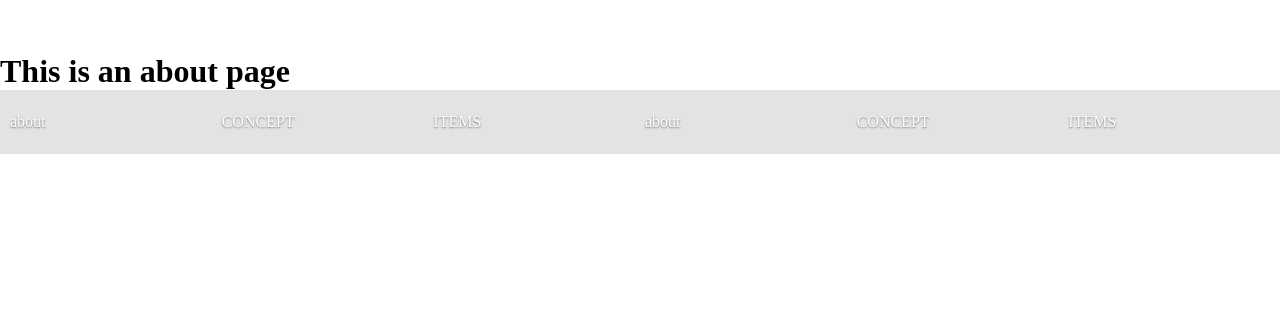
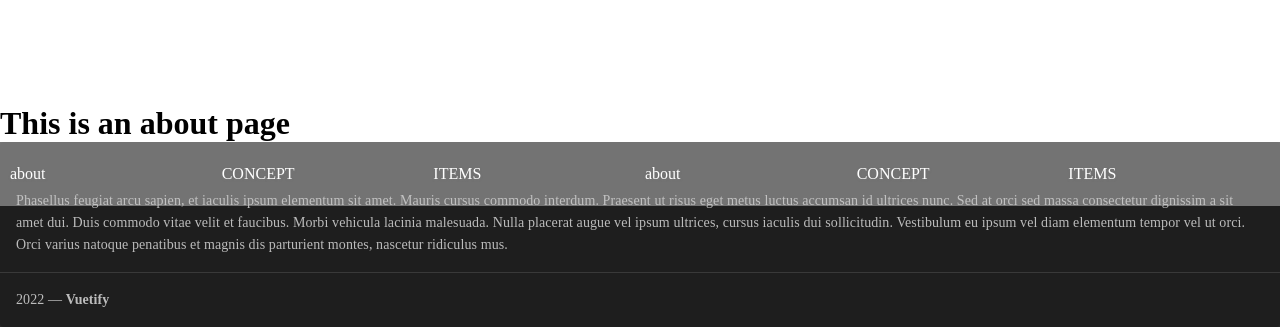
Before and after one commit to airrinakano/seed_project, a Vue app in the folder frontend/: page / in a window 1280 px wide. Shown: the part 747-1074 px from the top of the page. Before the commit the page ends 852 px from the top, so only its background shows below. Built offline with nearby package versions, Linux system fonts and the light colour scheme.

Commit message:
footer コンポーネント

```diff
--- a/frontend/src/App.vue
+++ b/frontend/src/App.vue
@@ -2,14 +2,17 @@
   <div id="app">
     <global-header></global-header>
     <router-view />
+    <global-footer />
   </div>
 </template>
 
 <script>
 import GlobalHeader from "@/components/GlobalHeader.vue";
+import GlobalFooter from "@//components/GlobalFooter.vue";
+
 export default {
   name: "App",
-  components: { GlobalHeader },
+  components: { GlobalHeader, GlobalFooter },
   data: () => ({}),
 };
 </script>
@@ -18,4 +21,7 @@ export default {
 * {
   font-family: 游ゴシック !important;
 }
+.v-application--wrap {
+  min-height: unset;
+}
 </style>
--- /dev/null
+++ b/frontend/src/components/GlobalFooter.vue
@@ -0,0 +1,69 @@
+<template>
+  <v-footer dark padless>
+    <v-card flat tile class="indigo lighten-1 white--text text-center">
+      <v-card-text>
+        <v-btn v-for="icon in icons" :key="icon" class="mx-4 white--text" icon>
+          <v-icon size="24px">
+            {{ icon }}
+          </v-icon>
+        </v-btn>
+      </v-card-text>
+
+      <v-card-text class="white--text pt-0">
+        Phasellus feugiat arcu sapien, et iaculis ipsum elementum sit amet.
+        Mauris cursus commodo interdum. Praesent ut risus eget metus luctus
+        accumsan id ultrices nunc. Sed at orci sed massa consectetur dignissim a
+        sit amet dui. Duis commodo vitae velit et faucibus. Morbi vehicula
+        lacinia malesuada. Nulla placerat augue vel ipsum ultrices, cursus
+        iaculis dui sollicitudin. Vestibulum eu ipsum vel diam elementum tempor
+        vel ut orci. Orci varius natoque penatibus et magnis dis parturient
+        montes, nascetur ridiculus mus.
+      </v-card-text>
+
+      <v-divider></v-divider>
+
+      <v-card-text class="white--text">
+        {{ new Date().getFullYear() }} — <strong>Vuetify</strong>
+      </v-card-text>
+    </v-card>
+  </v-footer>
+</template>
+
+<script>
+export default {
+  name: "GlovbalFooter",
+  props: {},
+  methods: {},
+  data: () => ({}),
+  computed: {},
+  mounted() {},
+};
+</script>
+
+<style lang="scss" scoped>
+.about-phote {
+  display: inline-block;
+  width: 100%;
+}
+.about-container {
+  display: flex;
+  justify-content: center;
+}
+
+.description {
+  flex-basis: 55%;
+  text-align: center;
+}
+p {
+  text-align: left;
+  display: inline-block;
+  margin-top: 30px;
+}
+.phote {
+  flex-basis: 45%;
+  width: 40%;
+}
+.about-btn {
+  margin-top: 40px;
+}
+</style>
--- a/frontend/src/components/GlobalHeader.vue
+++ b/frontend/src/components/GlobalHeader.vue
@@ -1,5 +1,5 @@
 <template>
-  <v-app id="inspire">
+  <div>
     <header class="header" :class="{ sticky: position > 0 }" :color="bg">
       <v-spacer></v-spacer>
       <v-row no-gutters>
@@ -19,7 +19,7 @@
         いつでも自然と繋がれる</span
       >
     </div>
-  </v-app>
+  </div>
 </template>
 
 <script>
@@ -42,20 +42,7 @@ export default {
     },
   },
   data: () => ({ bg: "", eStandImgPass: "" }),
-  computed: {
-    height: function () {
-      if (
-        document.body.scrollTop > 100 ||
-        document.documentElement.scrollTop > 100
-      ) {
-        return "200px";
-      } else if (!this.$vuetify.breakpoint.xs || !this.$vuetify.breakpoint.xs) {
-        return "140px";
-      } else {
-        return "90px";
-      }
-    },
-  },
+  computed: {},
   mounted() {
     window.onscroll = () => {
       this.changeColor();
@@ -71,7 +58,6 @@ export default {
 
 <style scoped>
 .banner {
-  position: absolute;
   top: 0;
   z-index: 1;
   width: 100%;
@@ -120,4 +106,7 @@ header {
   width: 100%;
   color: white;
 }
+
+@media screen and (min-width: 768px) and (max-width: 1024px) {
+}
 </style>
```
